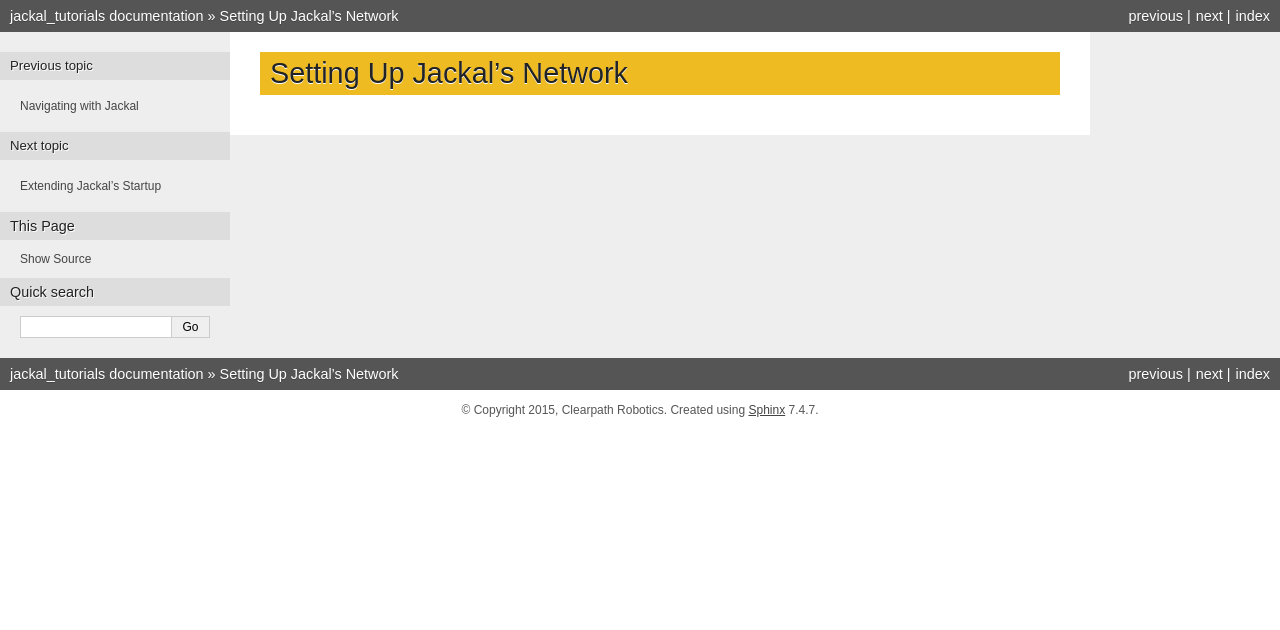
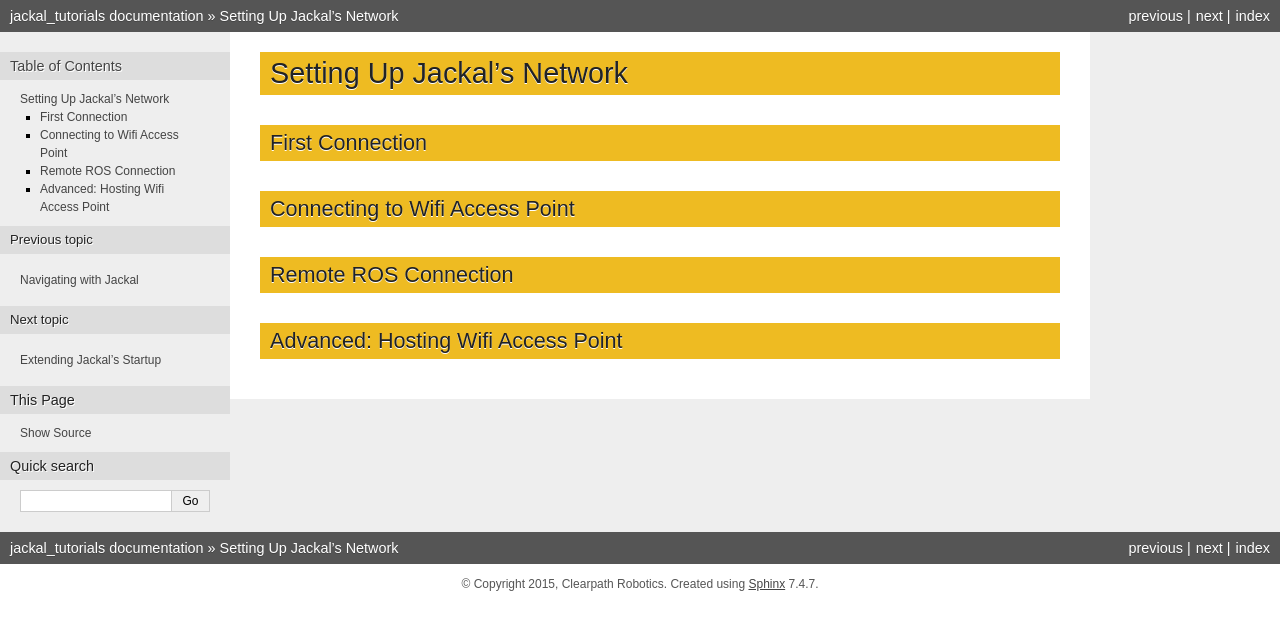
Before and after one commit to jackal/jackal, a Sphinx documentation site: the page built from jackal_tutorials/doc/network.rst, in a window 1280 px wide. Shown: the top 630 px of the page. Built offline with Sphinx 7.4.7, drawn with Linux system fonts in a browser that asks for light colours; the version number could not be read and is left out.

Commit message:
Fill in missing headings.

```diff
--- a/jackal_tutorials/doc/network.rst
+++ b/jackal_tutorials/doc/network.rst
@@ -1,2 +1,14 @@
 Setting Up Jackal's Network
 ===========================
+
+First Connection
+----------------
+
+Connecting to Wifi Access Point
+--------------------------------
+
+Remote ROS Connection
+---------------------
+
+Advanced: Hosting Wifi Access Point
+-----------------------------------
```
Also changed, not shown: jackal_tutorials/doc/calibration.rst (+9 -0 lines), jackal_tutorials/doc/navigation.rst (+22 -0 lines), jackal_tutorials/doc/startup.rst (+12 -0 lines), jackal_tutorials/doc/update.rst (+9 -0 lines).
